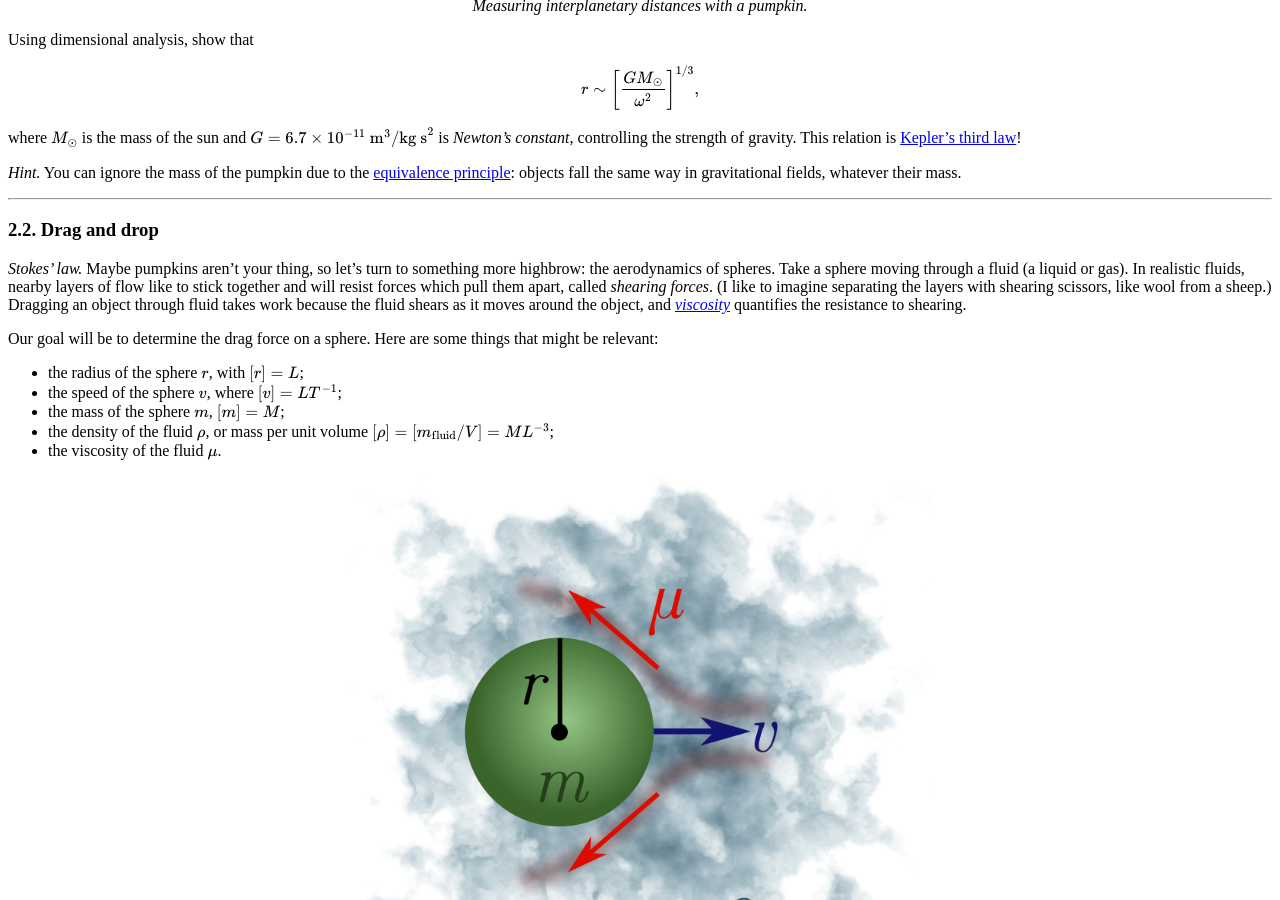
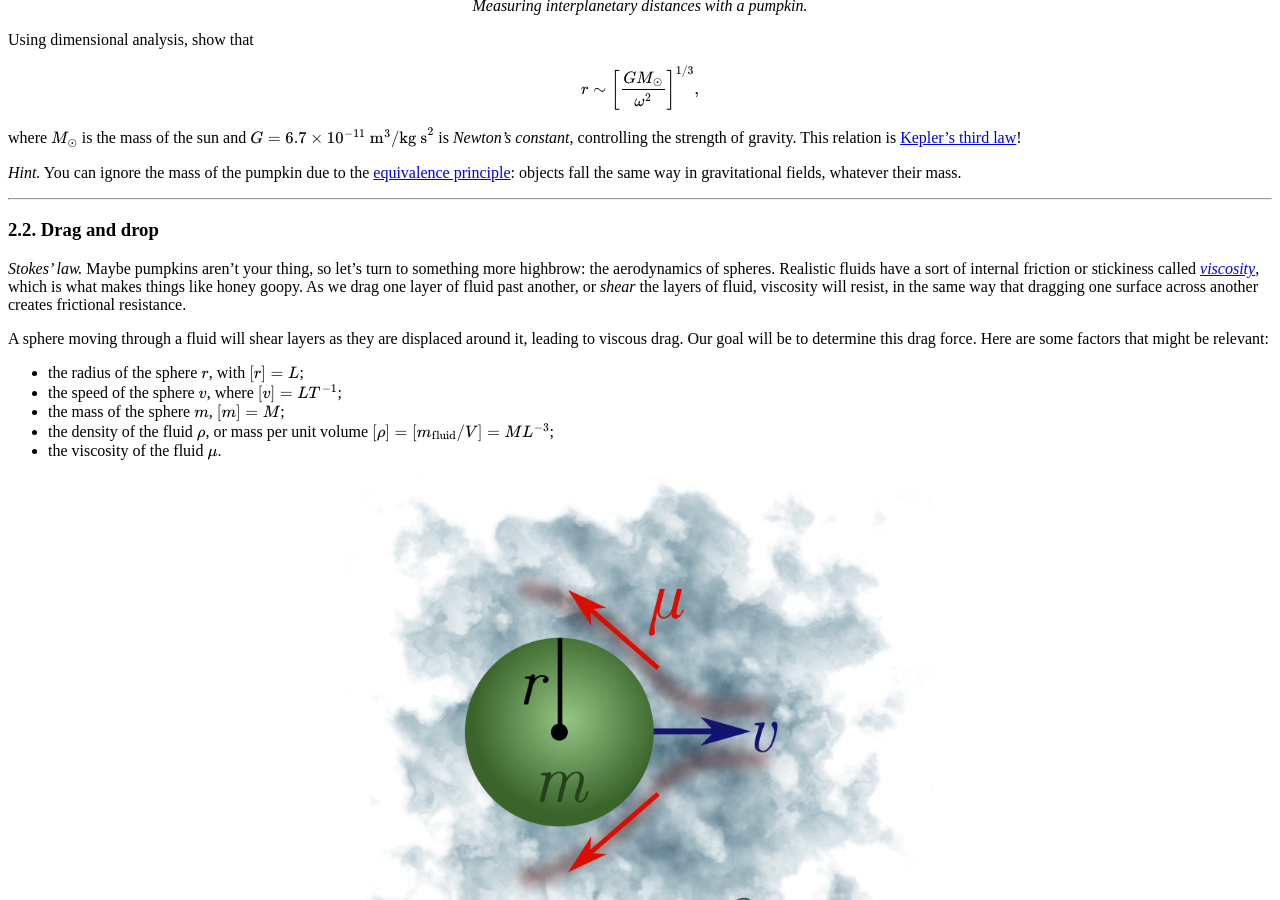
Before and after one commit to hapax/hapax.github.io, a Jekyll site: the page built from _posts/2020-02-24-napkin-hacks.md, in a window 1280 px wide and 900 px high, scrolled down 6013 px. Built offline with Jekyll 4.4.1, drawn with Linux system fonts in a browser that asks for light colours; our own code applies the rules of GitHub Pages for plain Markdown files; formulas are drawn with MathJax 3; a script that is not in the unit is left out.

Commit message:
Update viscosity description

```diff
--- a/_posts/2020-02-24-napkin-hacks.md
+++ b/_posts/2020-02-24-napkin-hacks.md
@@ -347,17 +347,17 @@ their mass.
 
 *Stokes' law.* Maybe pumpkins aren't your thing, so let's turn to something more highbrow: the
 aerodynamics of spheres.
-Take a sphere moving through a fluid (a liquid or gas).
-In realistic fluids, nearby layers of flow like to stick together and will
-resist forces which pull them apart, called *shearing forces*.
-(I like to imagine separating the layers with shearing scissors, like
-wool from a sheep.)
-Dragging an object through fluid takes work because the
-fluid shears as it moves around the object, and [*viscosity*](https://en.wikipedia.org/wiki/Viscosity) quantifies the
-resistance to shearing.
-
-Our goal will be to determine the drag force on a sphere.
-Here are some things that might be relevant:
+Realistic fluids have a sort of internal friction or stickiness called
+[*viscosity*](https://en.wikipedia.org/wiki/Viscosity), which is what
+makes things like honey goopy.
+As we drag one layer of fluid past another, or *shear* the layers of fluid,
+viscosity will resist, in the same way that dragging one surface
+across another creates frictional resistance.
+
+A sphere moving through a fluid will shear layers as they are
+displaced around it, leading to viscous drag.
+Our goal will be to determine this drag force.
+Here are some factors that might be relevant:
 - the radius of the sphere $r$, with $[r] = L$;
 - the speed of the sphere $v$, where $[v] = LT^{-1}$;
 - the mass of the sphere $m$, $[m] = M$;
```
Also changed, not shown: 3 other files.
